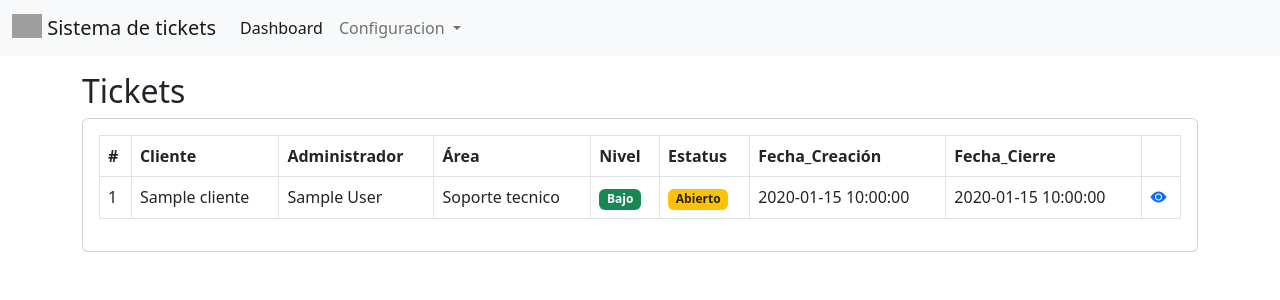
After one commit to Protean2393/Mi-primer-pagina-web, a PHP site: page /tickets/roles/admin/tickets/index.php in a window 1280 px wide. The commit adds this page. Shown: the top 300 px of the page. Run offline with PHP 8.4, Linux system fonts and the light colour scheme; data comes from the database, SQL or seed files in the repository; tables that the repository leaves empty hold one stand-in row (values such as "Sample post"); grey boxes are pictures that could not be loaded.

Commit message:
Add files via upload

```diff
--- a/tickets/includes/header_admin.php
+++ b/tickets/includes/header_admin.php
@@ -14,7 +14,9 @@
             Configuracion
           </a>
           <ul class="dropdown-menu">
-            <li><a class="dropdown-item" href="../areas/index.php">Area</a></li>
+          <li><a class="dropdown-item" href="../clientes/index.php">Clientes</a></li>
+          <li><a class="dropdown-item" href="../tickets/index.php">Tickets</a></li>
+            <li><a class="dropdown-item" href="../areas/index.php">Areas</a></li>
             <li><a class="dropdown-item" href="../estatus/index.php">Estatus</a></li>
             <li><a class="dropdown-item" href="../nivel/index.php">Niveles</a></li>
             <li><hr class="dropdown-divider"></li>
--- /dev/null
+++ b/tickets/roles/admin/tickets/index.php
@@ -0,0 +1,128 @@
+<!doctype html>
+<html lang="en">
+
+<head>
+  <title>Sistema de Tickets</title>
+  <!-- Required meta tags -->
+  <meta charset="utf-8">
+  <meta name="viewport" content="width=device-width, initial-scale=1, shrink-to-fit=no">
+
+  <!-- Bootstrap CSS v5.2.1 -->
+  <link href="https://cdn.jsdelivr.net/npm/bootstrap@5.2.1/dist/css/bootstrap.min.css" rel="stylesheet"
+    integrity="sha384-iYQeCzEYFbKjA/T2uDLTpkwGzCiq6soy8tYaI1GyVh/UjpbCx/TYkiZhlZB6+fzT" crossorigin="anonymous">
+ <!-- ========== Bootstrap Icons ========== -->
+ <link rel="stylesheet" href="https://cdn.jsdelivr.net/npm/bootstrap-icons@1.10.5/font/bootstrap-icons.css">
+  </head>
+
+<body>
+  <header>
+  <?php include("../../../Includes/header_admin.php"); ?>
+    </header>
+
+    <main>
+      <div class="container mt-3">
+        <div><h2>Tickets</h2></div>
+        <div class="row justify-content-center align-item-center h-100">
+          <div class="col-12 col-sm-12 col-md-12 mb-9">
+          <div class="card">
+              <div class="card-body">
+                <div class="table-responsive">
+                <table class="table table-bordered">
+                  <thead>
+                    <tr>
+                      <th scope="col">#</th>
+                      <th scope="col">Cliente</th>
+                      <th scope="col">Administrador</th>
+                      <th scope="col">Área</th>
+                      <th scope="col">Nivel</th>
+                      <th scope="col">Estatus</th>
+                      <th scope="col">Fecha_Creación</th>
+                      <th scope="col">Fecha_Cierre</th>
+                      <th scope="col"></th>
+
+                    </tr>
+                </thead>
+                  <tbody>
+                      <?php
+                      require("../../../Includes/db.php");
+
+                      $query = "SELECT nombre_cliente, nombre_administrador, nombre_area, nombre_nivel, nombre_estatus, fecha_creacion, fecha_cerrado FROM ticket INNER JOIN cliente ON ticket.id_cliente = cliente.id_cliente INNER JOIN administrador ON ticket.id_administrador = administrador.id_administrador INNER JOIN area ON ticket.id_area = area.id_area INNER JOIN nivel ON ticket.id_nivel = nivel.id_nivel INNER JOIN estatus ON ticket.id_estatus = estatus.id_estatus";
+
+                      $ejecutar = mysqli_query($connection, $query);
+
+                      $contador = 1;
+
+                      while($fila = mysqli_fetch_array($ejecutar)){
+
+                      ?>
+                       <tr>
+                                            <td ><?php echo $contador;?></td>
+                                            <td ><?php echo $fila['nombre_cliente'];?></td>
+                                            <td ><?php echo $fila['nombre_administrador'];?></td>
+                                            <td ><?php echo $fila['nombre_area'];?></td>
+                                            <td>
+                                             <?php
+                                             if ($fila[ 'nombre_nivel' ] == 'Urgente') {
+                                               echo '<span class="badge bg-danger text-light">';
+                                               echo $fila[ 'nombre_nivel' ] . "</span>";
+                                             } elseif ($fila[ 'nombre_nivel' ] == 'Alto') {
+                                               echo '<span class="badge bg-warning text-dark">';
+                                               echo $fila[ 'nombre_nivel' ] . "</span>";
+                                             } elseif ($fila[ 'nombre_nivel' ] == 'Medio') {
+                                               echo '<span class="badge bg-info text-light">';
+                                               echo $fila[ 'nombre_nivel' ] . "</span>";
+                                             } elseif ($fila[ 'nombre_nivel' ] == 'Bajo') {
+                                               echo '<span class="badge bg-success text-light">';
+                                               echo $fila[ 'nombre_nivel' ] . "</span>";
+                                             }
+                                             ?>
+                                            </td>
+                                            <td>
+                                              <?php
+                                                if ($fila[ 'nombre_estatus' ] == 'Cerrado') {
+                                                 echo '<span class="badge bg-success text-light">';
+                                                 echo $fila[ 'nombre_estatus' ] . "</span>";
+                                                } elseif ($fila[ 'nombre_estatus' ] == 'Pausado') {
+                                                 echo '<span class="badge bg-secondary text-dark">';
+                                                 echo $fila[ 'nombre_estatus' ] . "</span>";
+                                                } elseif ($fila[ 'nombre_estatus' ] == 'En Proceso') {
+                                                  echo '<span class="badge bg-primary text-light">';
+                                                  echo $fila[ 'nombre_estatus' ] . "</span>";
+                                                } elseif ($fila[ 'nombre_estatus' ] == 'Abierto') {
+                                                  echo '<span class="badge bg-warning text-dark">';
+                                                  echo $fila[ 'nombre_estatus' ] . "</span>";
+                                                }
+                                              ?>
+                                            </td>
+
+                                            <td ><?php echo $fila['fecha_creacion'];?></td>
+                                            <td ><?php echo $fila['fecha_cerrado'];?></td>
+
+                                            <td><a href="./view/update.php"><i
+                                            class="bi bi-eye-fill text-primary"></i></a></td>
+                                        </tr>
+                    <?php
+                  $contador++; }?>
+                  </tbody>
+                </table>
+              </div>
+              </div>
+            </div>
+          </div>
+        </div>
+      </div>
+    </main>
+    <footer>
+    <!-- place footer here -->
+    </footer>
+  <!-- Bootstrap JavaScript Libraries -->
+  <script src="https://cdn.jsdelivr.net/npm/@popperjs/core@2.11.6/dist/umd/popper.min.js"
+    integrity="sha384-oBqDVmMz9ATKxIep9tiCxS/Z9fNfEXiDAYTujMAeBAsjFuCZSmKbSSUnQlmh/jp3" crossorigin="anonymous">
+  </script>
+
+  <script src="https://cdn.jsdelivr.net/npm/bootstrap@5.2.1/dist/js/bootstrap.min.js"
+    integrity="sha384-7VPbUDkoPSGFnVtYi0QogXtr74QeVeeIs99Qfg5YCF+TidwNdjvaKZX19NZ/e6oz" crossorigin="anonymous">
+  </script>
+</body>
+
+</html>
```
Also changed, not shown: tickets/datos del proyecto/PROYECTO ATENCIaN AL CLIENTE.md (added, +54 -0 lines), tickets/roles/admin/clientes/index.php (added, +78 -0 lines), tickets/roles/admin/tickets/functions/delete.php (added, +13 -0 lines), tickets/roles/admin/tickets/functions/insert.php (added, +17 -0 lines), tickets/roles/admin/tickets/functions/update.php (added, +16 -0 lines), tickets/roles/admin/tickets/view/update_form.php (added, +71 -0 lines), tickets/img/Area.png (added), tickets/img/Clientes.png (added), tickets/img/Estatus.png (added), tickets/img/Nivel.png (added), tickets/img/Tickets.png (added).
